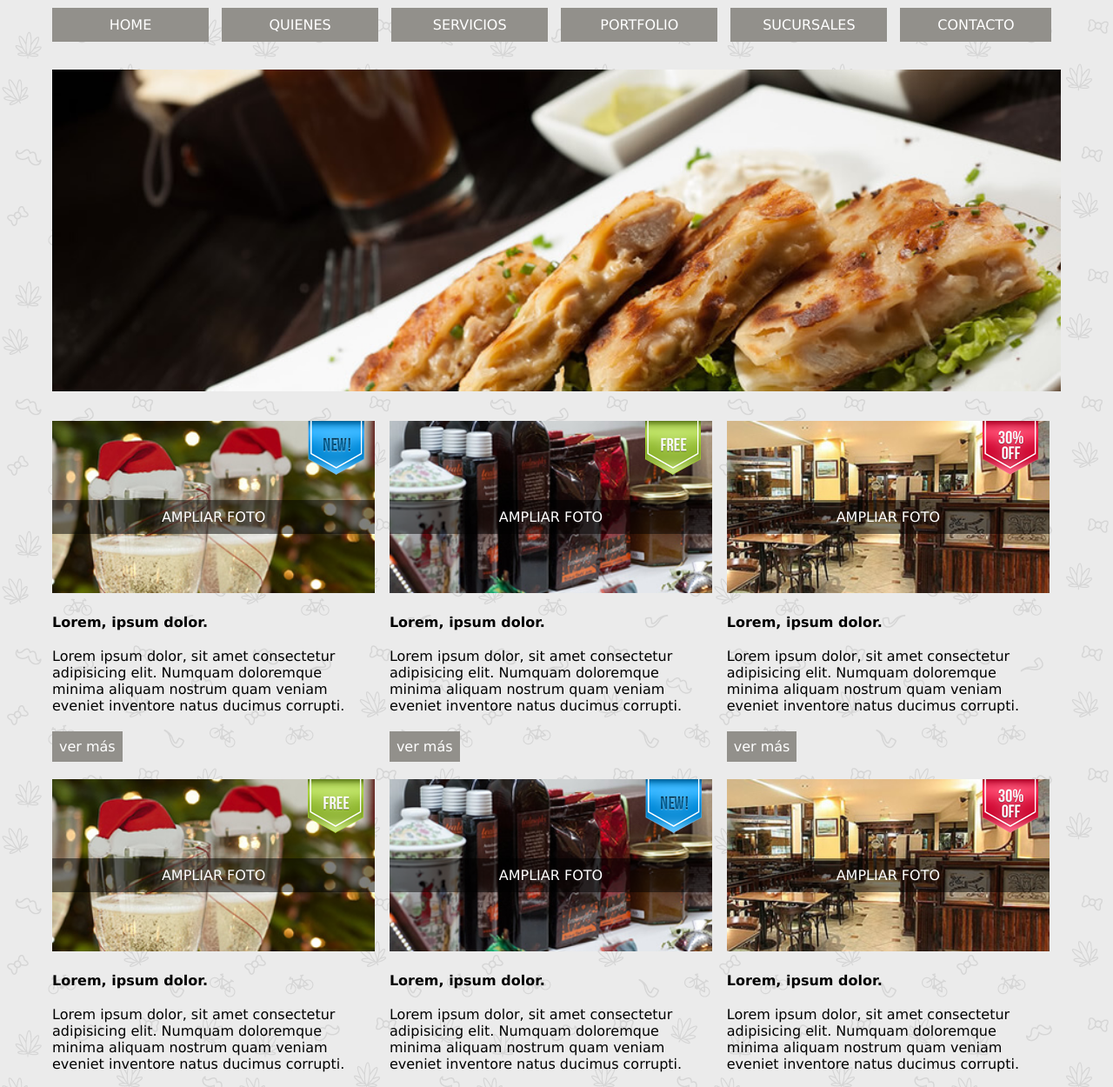
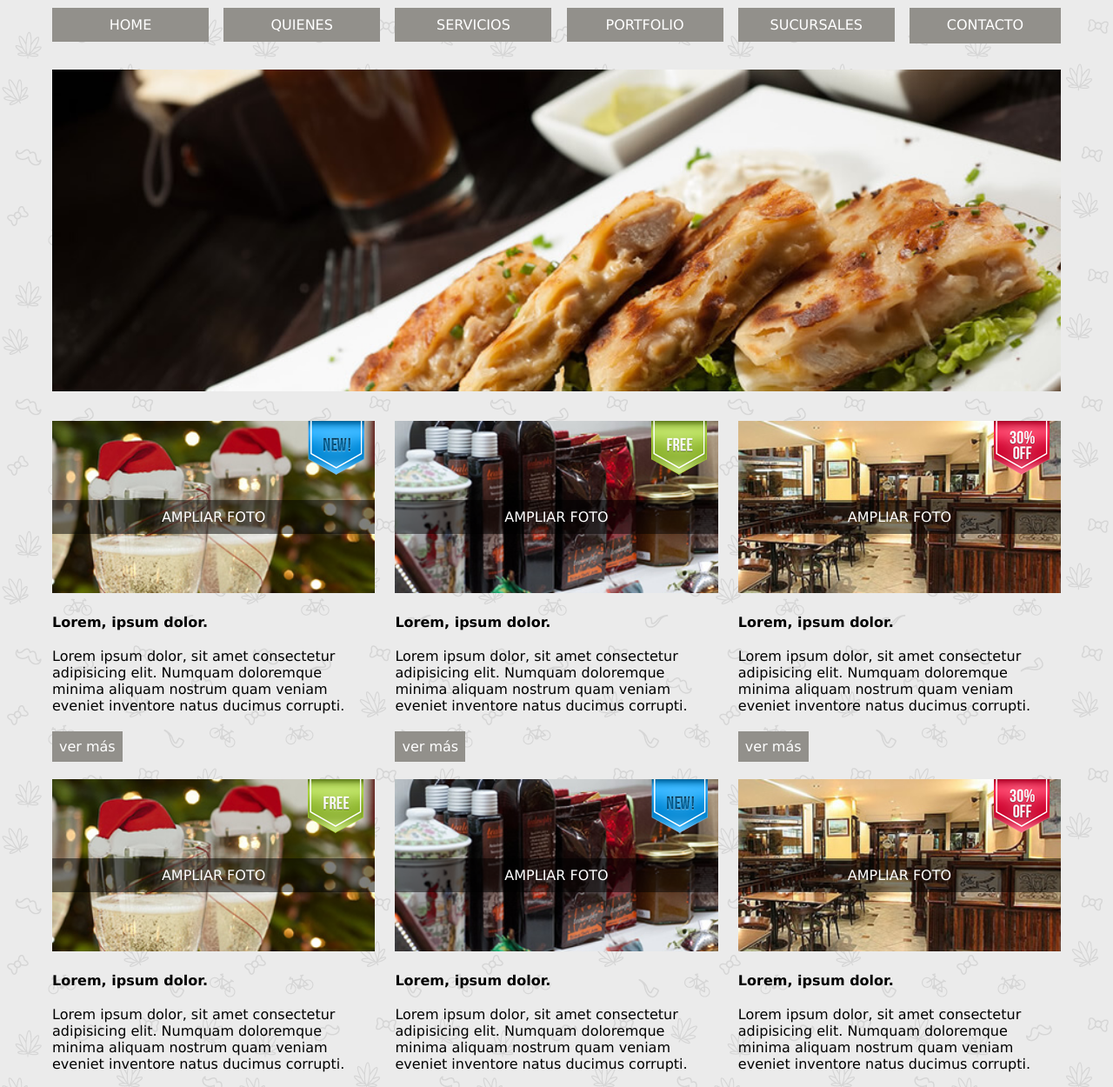
Before and after one commit to Hofty95/Kitchening_Flex, a website: page views/Home.html in a window 1280 px wide. Shown: the part 216-1466 px from the top of the page at 87% size. Drawn offline with Linux system fonts and the light colour scheme.

Commit message:
trabajo en clase kitchening flex

```diff
--- a/public/stylesheets/footer.css
+++ b/public/stylesheets/footer.css
@@ -1,5 +1,7 @@
 .footer__nav{
     background-color: var(--colorRojo);
+    display: flex;
+    flex-direction: column;
 }
 
 .footer__nav li{
@@ -7,7 +9,6 @@
     background-color: var(--colorRojo);
     border-bottom: 1px solid white;
     text-transform: capitalize;
-    margin-bottom: 2px;
     text-align: center;
     padding: 10px 0;
 }
@@ -16,10 +17,11 @@
 
 @media (min-width: 1180px) {
     .footer__nav{
-     text-align: center;
      height: 180px;
      padding: 80px 0;
      border-radius: 20px 20px 0 0;
+     flex-direction: row;
+     justify-content: center;
     }
     .footer__nav li{
         display: inline;
--- a/public/stylesheets/header.css
+++ b/public/stylesheets/header.css
@@ -2,6 +2,9 @@
 
 .header{
     margin-bottom: 30px;
+    display: flex;
+    flex-wrap: wrap;
+    flex-direction: column;
 }
 
 .header__logo{
@@ -23,6 +26,10 @@
     color: white;
 }
 
+.header__nav{
+    width: 100%;
+}
+
 .header__nav--menu li{
     width: 100%;
     background-color: var(--colorGris);
@@ -34,16 +41,16 @@
 
 /* Tablet (768px) */
 
-@media (min-width: 426px) {
+@media (min-width: 768px) {
     .header__burger{
         display: none;
     }
+    .header__nav--menu{
+        display: flex;
+        justify-content: space-between;
+    }
     .header__nav--menu li{
         width: 15%;
-        margin-bottom: 0px;
-        padding: 10px 0;
-        display: inline-block;
-        margin-right: 1.2%;
     }
     .header__nav--menu li:last-child{
         width: 15%;
@@ -59,8 +66,5 @@
 @media (min-width:1180px) {
     .header__nav--menu li{
         width: 180px;
-        margin-bottom: 2px;
-        padding: 10px 0;
-        margin-right: 10px;
     }
 }
--- a/public/stylesheets/home.css
+++ b/public/stylesheets/home.css
@@ -12,9 +12,14 @@
     display: none;
 }
 
-/* .home__main__section--productos{
+.home__main__section--productos{
+    display: flex;
+    flex-wrap: wrap;
+}
 
-} */
+.home__main__section__article{
+    width: 100%;
+}
 
 /* .home__main__section__article--producto{
 
@@ -59,11 +64,13 @@
 
 /* Tablet (768px) */
 
-@media (min-width:468px) {
+@media (min-width:768px) {
     .home__main__section__article{
         width: 48%;
         display: inline-block;
-        margin-right: 1.6%;
+    }
+    .home__main__section--productos{
+        justify-content: space-between;
     }
     .home__main__section--banner{
         display: block;
@@ -79,7 +86,5 @@
 @media (min-width: 1180px) {
     .home__main__section__article{
         width: 32%;
-        display: inline-block;
-        margin-right: 1%;
     }
 }
--- a/views/Home.html
+++ b/views/Home.html
@@ -4,7 +4,7 @@
     <meta charset="UTF-8">
     <meta http-equiv="X-UA-Compatible" content="IE=edge">
     <meta name="viewport" content="width=device-width, initial-scale=1.0">
-    <title>Document</title>
+    <title>Kitchening Flex</title>
     <link rel="stylesheet" href="/stylesheets/styles.css">
     <script src="https://kit.fontawesome.com/294d58ab2a.js" crossorigin="anonymous"></script>
 </head>
```
